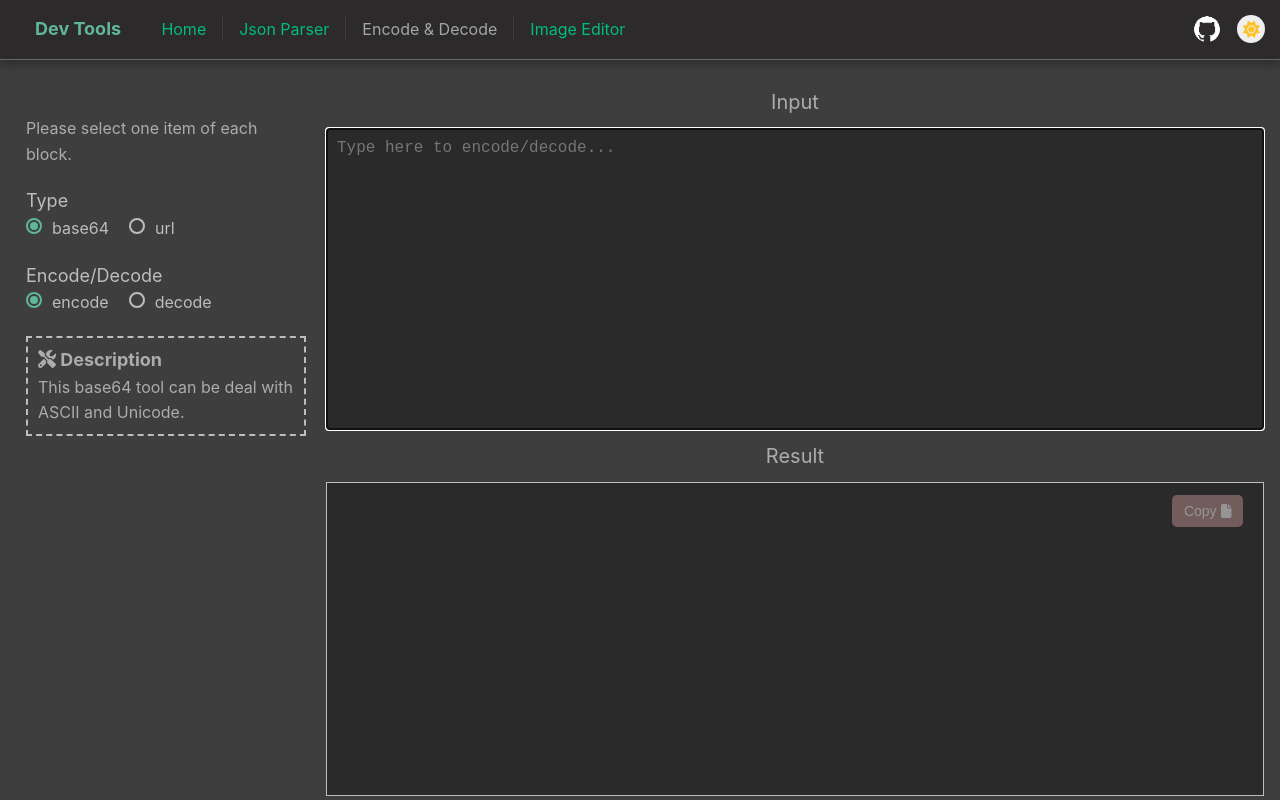
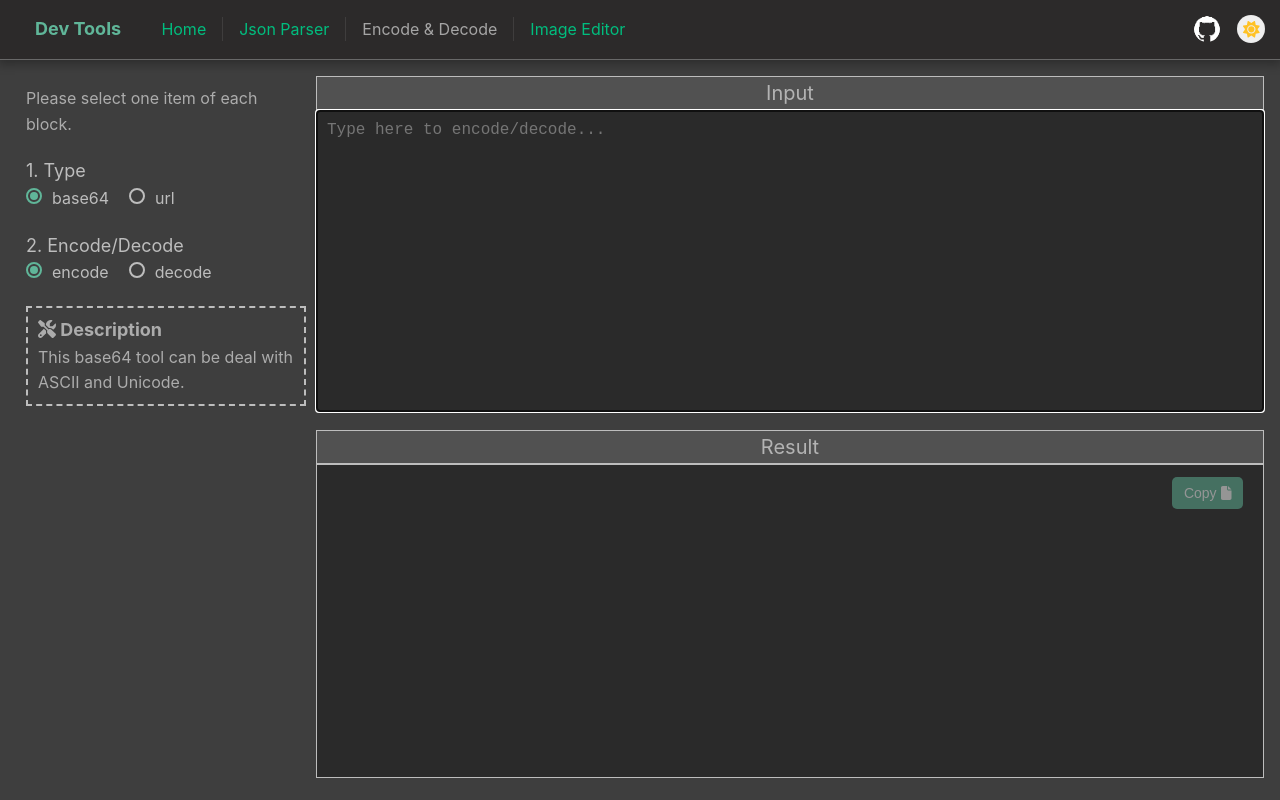
Before and after one commit to wangchristine/dev-tools, a Vue app: page /encode-decode in a window 1280 px wide. Built offline with nearby package versions, Linux system fonts and the light colour scheme.

Commit message:
feat: update encode decode page style

```diff
--- a/src/components/CopiedBlock.vue
+++ b/src/components/CopiedBlock.vue
@@ -15,10 +15,9 @@ const props = defineProps({
   },
 });
 
-let copyText = ref("Copy");
+const isCopied = ref(false);
 let timer = null;
-// DOM
-const copy = ref(null);
+
 const copyToClipboard = () => {
   clearTimeout(timer);
   let clipboardText = ref("");
@@ -33,12 +32,10 @@ const copyToClipboard = () => {
   navigator.clipboard
     .writeText(clipboardText.value)
     .then(() => {
-      copyText.value = "Copied!";
-      copy.value.style.backgroundColor = "#ed6b6b";
+      isCopied.value = true;
       console.log("Copied to clipboard.");
       timer = setTimeout(() => {
-        copyText.value = "Copy";
-        copy.value.style.backgroundColor = "#bb8e8e";
+        isCopied.value = false;
       }, 1000);
     })
     .catch((err) => {
@@ -57,8 +54,9 @@ onUnmounted(() => {
       <slot></slot>
     </div>
     <button class="copy" ref="copy" @click="copyToClipboard()">
-      {{ copyText }}
-      <FontAwesomeIcon :icon="['fas', 'file']" />
+      {{ isCopied ? "Copied!" : "Copy" }}
+      <FontAwesomeIcon v-if="isCopied" :icon="['fas', 'check']" />
+      <FontAwesomeIcon v-else :icon="['fas', 'file']" />
     </button>
   </div>
 </template>
@@ -84,7 +82,7 @@ onUnmounted(() => {
   position: absolute;
   top: 12px;
   right: 20px;
-  background-color: #bb8e8e;
+  background-color: var(--color-main-theme);
   color: white;
   border: 0;
   border-radius: 5px;
@@ -96,6 +94,6 @@ onUnmounted(() => {
 }
 
 .result-div:hover > .copy {
-  opacity: 1;
+  opacity: 0.9;
 }
 </style>
--- a/src/views/EncodeDecodeView.vue
+++ b/src/views/EncodeDecodeView.vue
@@ -67,13 +67,13 @@ watch(userString, (userInput) => {
     <div class="select-block">
       <p>Please select one item of each block.</p>
       <div class="list-block">
-        <p>Type</p>
+        <p>1. Type</p>
         <input type="radio" class="radio" name="type" id="type-base64" value="base64" v-model="selectedType" checked />
         <label for="type-base64">base64</label>
         <input type="radio" class="radio" name="type" id="type-url" value="url" v-model="selectedType" />
         <label for="type-url">url</label>
 
-        <p>Encode/Decode</p>
+        <p>2. Encode/Decode</p>
         <input
           type="radio"
           class="radio"
@@ -123,7 +123,6 @@ watch(userString, (userInput) => {
 
 .select-block {
   width: 300px;
-  margin: 30px 10px 0 0;
   padding: 10px;
 }
 
@@ -171,14 +170,15 @@ watch(userString, (userInput) => {
 }
 
 .block-title {
-  padding: 10px;
   font-size: 20px;
   text-align: center;
+  border: var(--color-block-text1) 1px solid;
+  background-color: var(--color-block-background2);
 }
 
 .user-string {
   padding: 10px;
-  border: black 1px solid;
+  border: var(--color-block-text1) 1px solid;
   width: 100%;
   height: calc(100% - 52px);
   min-height: 100px;
--- a/src/views/HomeView.vue
+++ b/src/views/HomeView.vue
@@ -24,6 +24,7 @@
       <div class="description">Special thanks in alphabetical order</div>
       <div class="log">
         <ul>
+          <li>[Oct 1, 2025] Change Json Parser and Encode & Decode style.</li>
           <li>[Dec 6, 2024] Change all icons style.</li>
           <li>[Sep 29, 2024] Change GitHub link style.</li>
           <li>[Apr 23, 2023] Image Editor can handle multiple images and download by zip.</li>
```
